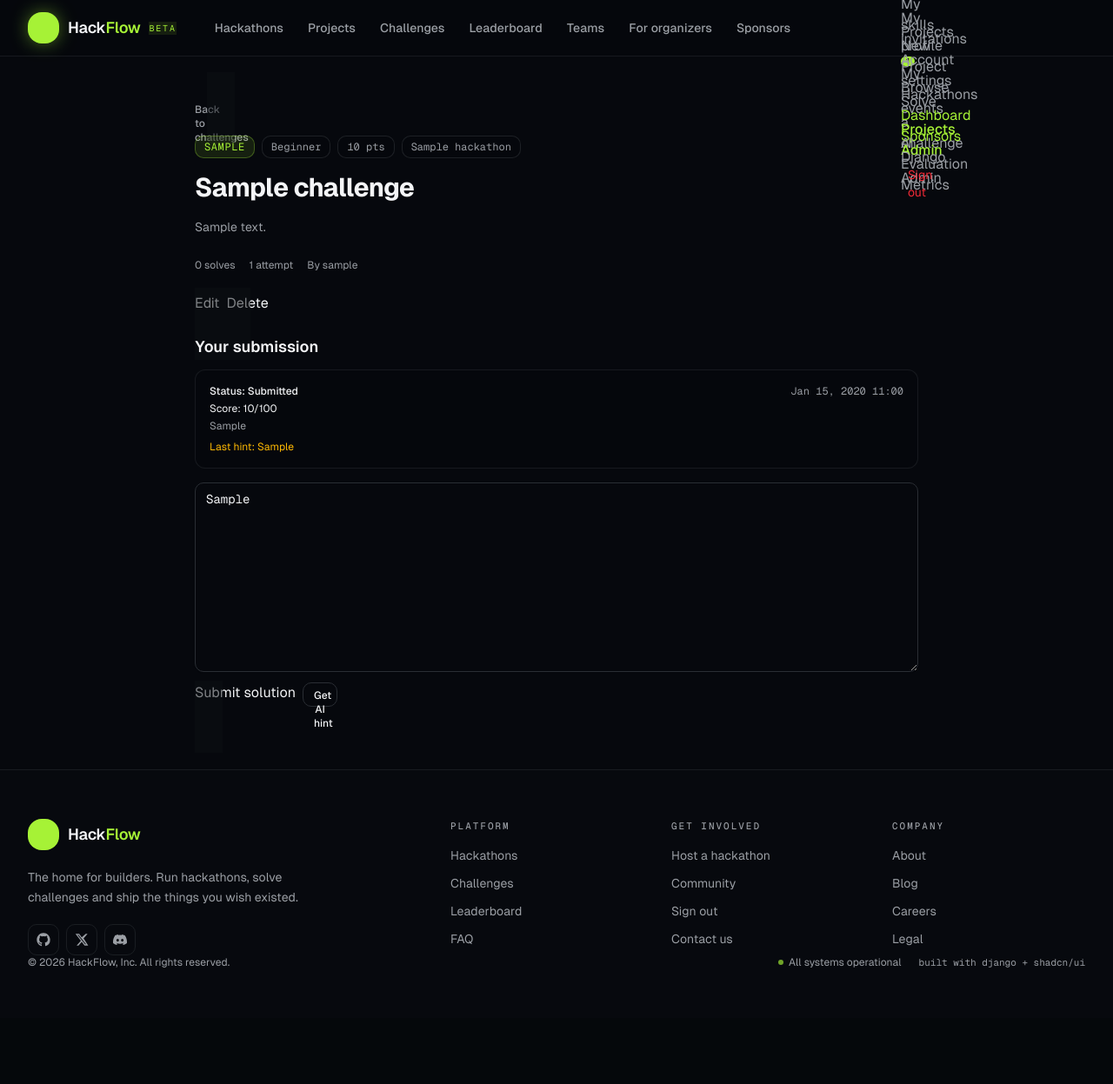
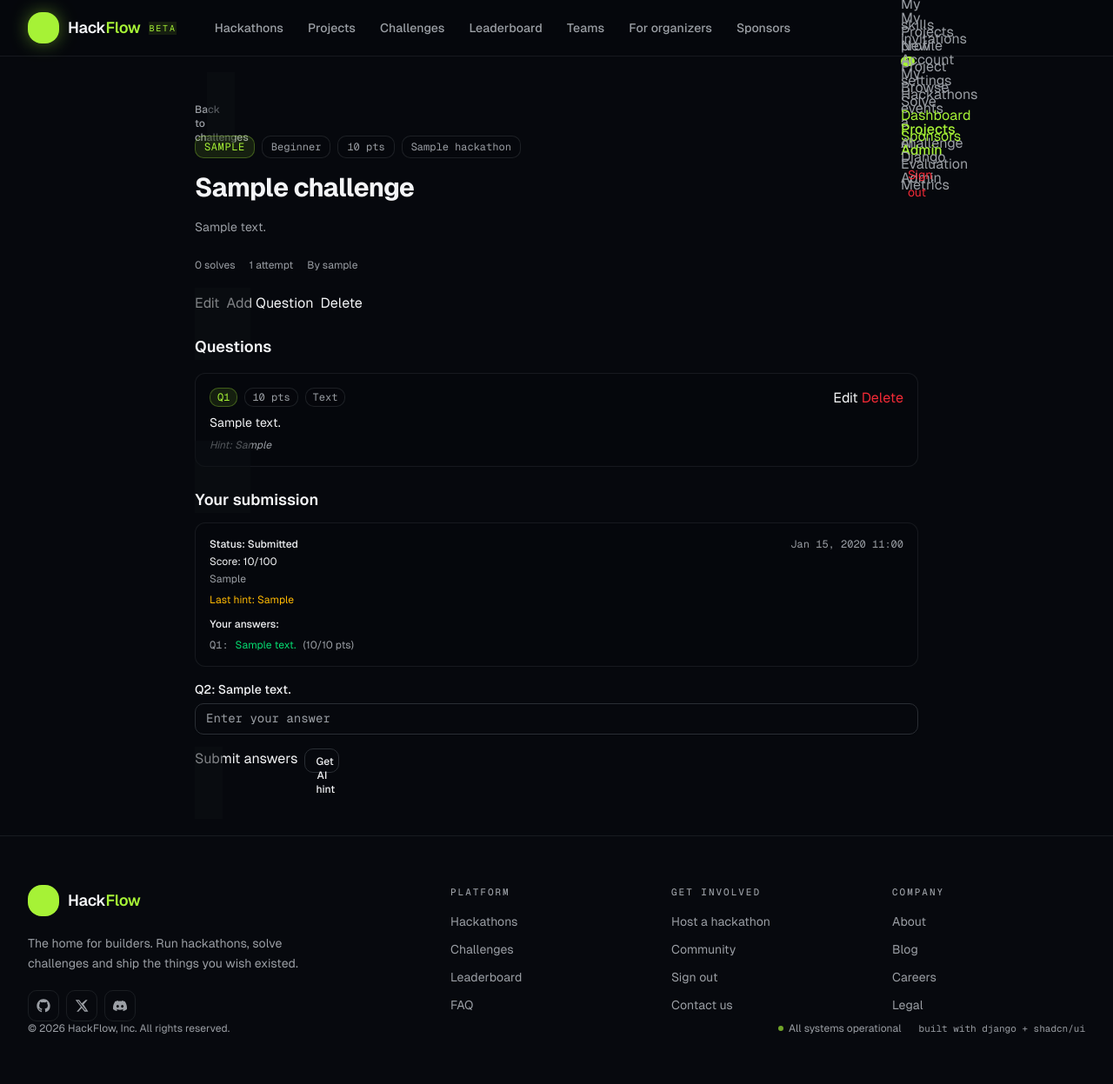
Before and after one commit to mAmineChniti/HackFlow, a Django app: page /challenges/sample/ in a window 1280 px wide. Shown: the whole page at 87% size. Before the commit the page ends 1113 px from the top, so only its background shows below. Run offline with Django 5.2, Linux system fonts and the light colour scheme; a user stored in the database is signed in; tables that the repository leaves empty hold one stand-in row (values such as "Sample post"); style sheets or scripts are compiled from the project's sources; parts of the project's set-up code (start-up, migrations or seed data) failed here and were passed over.

Commit message:
Transform challenges into CTF-style with questions and answer validation
- Add ChallengeQuestion model with question text, answer type (text/number/flag), correct answer, points, order, and optional hint
- Add ChallengeAnswer model to store per-question answers with validation results and points earned
- Remove solution field from ChallengeSubmission (now stored via ChallengeAnswer)
- Add ChallengeQuestionForm for creating/editing questions
- Update ChallengeSubmissionForm to dynamically generate fields for each question
- Add question CRUD views (create, edit, delete) with organizer permission checks
- Update challenge detail view to display questions, answer history, and submission status
- Update submission logic to validate answers against correct answers (case-insensitive for text/flag, numeric for number)
- Calculate score based on points earned across all questions
- Add question management templates (form and confirm delete)
- Update challenge detail template to show questions with edit/delete controls for organizers
- Update submission form to accept per-question answers instead of single text solution
- Show answer correctness and points earned in submission history

Generated with [Devin](https://devin.ai)

Co-Authored-By: Devin <158243242+devin-ai-integration[bot]@users.noreply.github.com>

```diff
--- a/challenges/forms.py
+++ b/challenges/forms.py
@@ -1,6 +1,6 @@
 from django import forms
 
-from .models import Challenge, ChallengeSubmission
+from .models import Challenge, ChallengeQuestion, ChallengeSubmission, ChallengeAnswer
 
 
 class ChallengeForm(forms.ModelForm):
@@ -37,23 +37,64 @@ class ChallengeForm(forms.ModelForm):
                 )
 
 
-class ChallengeSubmissionForm(forms.ModelForm):
+class ChallengeQuestionForm(forms.ModelForm):
     class Meta:
-        model = ChallengeSubmission
-        fields = ["solution"]
+        model = ChallengeQuestion
+        fields = ["question_text", "answer_type", "correct_answer", "points", "order", "hint"]
         widgets = {
-            "solution": forms.Textarea(
-                attrs={
-                    "rows": 10,
-                    "placeholder": "Describe your approach, code, or answer. Be specific.",
-                }
-            ),
+            "question_text": forms.Textarea(attrs={"rows": 3}),
+            "correct_answer": forms.TextInput(attrs={"placeholder": "Ex: flag{hidden_secret}"}),
+            "hint": forms.Textarea(attrs={"rows": 2, "placeholder": "Optional hint for participants"}),
         }
 
     def __init__(self, *args, **kwargs):
         super().__init__(*args, **kwargs)
-        self.fields["solution"].widget.attrs["class"] = (
-            "flex min-h-[180px] w-full rounded-md border border-input bg-transparent "
-            "px-3 py-2 text-sm shadow-xs placeholder:text-muted-foreground "
-            "focus-visible:outline-hidden focus-visible:ring-1 focus-visible:ring-ring font-mono"
-        )
+        for field in self.fields.values():
+            widget = field.widget
+            if isinstance(widget, forms.Textarea):
+                widget.attrs["class"] = (
+                    "flex min-h-[80px] w-full rounded-md border border-input bg-transparent "
+                    "px-3 py-2 text-sm shadow-xs placeholder:text-muted-foreground "
+                    "focus-visible:outline-hidden focus-visible:ring-1 focus-visible:ring-ring"
+                )
+            elif isinstance(widget, (forms.Select, forms.SelectMultiple)):
+                widget.attrs["class"] = (
+                    "flex h-9 w-full rounded-md border border-input bg-background px-3 py-1 "
+                    "text-sm shadow-xs focus-visible:outline-hidden focus-visible:ring-1 "
+                    "focus-visible:ring-ring"
+                )
+            else:
+                widget.attrs["class"] = (
+                    "flex h-9 w-full rounded-md border border-input bg-transparent px-3 py-1 "
+                    "text-sm shadow-xs placeholder:text-muted-foreground "
+                    "focus-visible:outline-hidden focus-visible:ring-1 focus-visible:ring-ring"
+                )
+
+
+class ChallengeQuestionFormSetHelper:
+    pass
+
+
+class ChallengeSubmissionForm(forms.Form):
+    def __init__(self, *args, challenge=None, **kwargs):
+        super().__init__(*args, **kwargs)
+        self.challenge = challenge
+        if challenge:
+            questions = challenge.questions.all().order_by("order", "id")
+            for question in questions:
+                field_name = f"question_{question.id}"
+                placeholder = "Enter your answer"
+                if question.answer_type == ChallengeQuestion.AnswerType.FLAG:
+                    placeholder = "Ex: flag{...}"
+                elif question.answer_type == ChallengeQuestion.AnswerType.NUMBER:
+                    placeholder = "Enter a number"
+                self.fields[field_name] = forms.CharField(
+                    label=f"Q{question.order + 1}: {question.question_text}",
+                    required=True,
+                    widget=forms.TextInput(attrs={"placeholder": placeholder}),
+                )
+                self.fields[field_name].widget.attrs["class"] = (
+                    "flex h-9 w-full rounded-md border border-input bg-transparent px-3 py-1 "
+                    "text-sm shadow-xs placeholder:text-muted-foreground "
+                    "focus-visible:outline-hidden focus-visible:ring-1 focus-visible:ring-ring font-mono"
+                )
--- a/challenges/urls.py
+++ b/challenges/urls.py
@@ -11,4 +11,7 @@ urlpatterns = [
     path("<slug:slug>/delete/", views.ChallengeDeleteView.as_view(), name="delete"),
     path("<slug:slug>/submit/", views.challenge_submit, name="submit"),
     path("<slug:slug>/hint/", views.challenge_hint_view, name="hint"),
+    path("<slug:slug>/questions/add/", views.question_create, name="question_create"),
+    path("<slug:slug>/questions/<int:question_id>/edit/", views.question_edit, name="question_edit"),
+    path("<slug:slug>/questions/<int:question_id>/delete/", views.question_delete, name="question_delete"),
 ]
--- a/challenges/views.py
+++ b/challenges/views.py
@@ -6,7 +6,7 @@ from django.contrib import messages
 from django.contrib.auth.decorators import login_required
 from django.contrib.auth.mixins import LoginRequiredMixin, UserPassesTestMixin
 from django.core.exceptions import PermissionDenied
-from django.db.models import Count, Q
+from django.db.models import Count, Max, Q
 from django.http import JsonResponse
 from django.shortcuts import get_object_or_404, redirect, render
 from django.urls import reverse, reverse_lazy
@@ -18,8 +18,8 @@ from core.groq import call_groq, is_configured
 from projects.services import is_admin, is_organizer
 
 from . import services
-from .forms import ChallengeForm, ChallengeSubmissionForm
-from .models import Challenge, ChallengeSubmission
+from .forms import ChallengeForm, ChallengeQuestionForm, ChallengeSubmissionForm
+from .models import Challenge, ChallengeQuestion, ChallengeSubmission, ChallengeAnswer
 
 logger = logging.getLogger(__name__)
 
@@ -81,9 +81,10 @@ class ChallengeDetailView(DetailView):
         if user.is_authenticated:
             submission = ChallengeSubmission.objects.filter(
                 challenge=challenge, participant=user
-            ).first()
+            ).prefetch_related("answers__question").first()
         context["submission"] = submission
-        context["submission_form"] = ChallengeSubmissionForm(instance=submission)
+        context["questions"] = challenge.questions.all().order_by("order", "id")
+        context["submission_form"] = ChallengeSubmissionForm(challenge=challenge)
         context["solve_count"] = challenge.submissions.filter(
             status=ChallengeSubmission.Status.PASSED
         ).count()
@@ -178,32 +179,65 @@ def challenge_submit(request, slug):
     ).first()
 
     if request.method == "POST":
-        form = ChallengeSubmissionForm(request.POST, instance=existing)
+        form = ChallengeSubmissionForm(request.POST, challenge=challenge)
         if form.is_valid():
-            submission = form.save(commit=False)
-            submission.challenge = challenge
-            submission.participant = request.user
-            if existing:
-                submission.attempt_count = existing.attempt_count + 1
+            submission = existing
+            if not submission:
+                submission = ChallengeSubmission(challenge=challenge, participant=request.user)
+                submission.attempt_count = 1
+            else:
+                submission.attempt_count += 1
                 submission.submitted_at = timezone.now()
-            else:
-                submission.attempt_count = 1
-            solution_text = (submission.solution or "").strip()
-            passed = len(solution_text) >= 40
+
+            total_points = 0
+            max_points = sum(q.points for q in challenge.questions.all())
+            all_correct = True
+
+            for question in challenge.questions.all().order_by("order", "id"):
+                field_name = f"question_{question.id}"
+                user_answer = form.cleaned_data.get(field_name, "").strip()
+                correct_answer = question.correct_answer.strip()
+
+                is_correct = False
+                if question.answer_type == ChallengeQuestion.AnswerType.NUMBER:
+                    try:
+                        is_correct = float(user_answer) == float(correct_answer)
+                    except (ValueError, TypeError):
+                        is_correct = False
+                else:
+                    is_correct = user_answer.lower() == correct_answer.lower()
+
+                points_earned = question.points if is_correct else 0
+                total_points += points_earned
+
+                if not is_correct:
+                    all_correct = False
+
+                ChallengeAnswer.objects.update_or_create(
+                    submission=submission,
+                    question=question,
+                    defaults={
+                        "answer_text": user_answer,
+                        "is_correct": is_correct,
+                        "points_earned": points_earned,
+                    },
+                )
+
             submission.status = (
-                ChallengeSubmission.Status.PASSED if passed else ChallengeSubmission.Status.FAILED
+                ChallengeSubmission.Status.PASSED if all_correct else ChallengeSubmission.Status.FAILED
             )
-            submission.score = 100 if passed else 0
+            submission.score = int((total_points / max_points * 100)) if max_points > 0 else 0
             submission.save()
-            if passed:
-                messages.success(request, "Solution submitted and marked as passed.")
+
+            if all_correct:
+                messages.success(request, "All answers correct! Challenge passed.")
             else:
                 messages.warning(
-                    request, "Solution submitted but needs more detail (min 40 chars)."
+                    request, f"Submission saved. Score: {submission.score}/100. Try again for full points."
                 )
             return redirect("challenges:detail", slug=slug)
     else:
-        form = ChallengeSubmissionForm(instance=existing)
+        form = ChallengeSubmissionForm(challenge=challenge)
 
     return render(
         request,
@@ -255,3 +289,75 @@ def challenge_hint_view(request, slug):
         sub.save(update_fields=["last_hint"])
 
     return JsonResponse({"success": True, "hint": hint, "ai_configured": is_configured()})
+
+
+@login_required
+def question_create(request, slug):
+    challenge = get_object_or_404(Challenge, slug=slug)
+    if not services.can_edit_challenge(request.user, challenge):
+        messages.error(request, "You do not have permission to add questions to this challenge.")
+        return redirect("challenges:detail", slug=slug)
+
+    if request.method == "POST":
+        form = ChallengeQuestionForm(request.POST)
+        if form.is_valid():
+            question = form.save(commit=False)
+            question.challenge = challenge
+            if question.order is None:
+                max_order = challenge.questions.aggregate(Max("order"))["order__max"] or 0
+                question.order = max_order + 1
+            question.save()
+            messages.success(request, "Question added successfully.")
+            return redirect("challenges:detail", slug=slug)
+    else:
+        form = ChallengeQuestionForm()
+
+    return render(
+        request,
+        "challenges/question_form.html",
+        {"challenge": challenge, "form": form, "page_title": "Add Question"},
+    )
+
+
+@login_required
+def question_edit(request, slug, question_id):
+    challenge = get_object_or_404(Challenge, slug=slug)
+    question = get_object_or_404(ChallengeQuestion, pk=question_id, challenge=challenge)
+    if not services.can_edit_challenge(request.user, challenge):
+        messages.error(request, "You do not have permission to edit this question.")
+        return redirect("challenges:detail", slug=slug)
+
+    if request.method == "POST":
+        form = ChallengeQuestionForm(request.POST, instance=question)
+        if form.is_valid():
+            form.save()
+            messages.success(request, "Question updated successfully.")
+            return redirect("challenges:detail", slug=slug)
+    else:
+        form = ChallengeQuestionForm(instance=question)
+
+    return render(
+        request,
+        "challenges/question_form.html",
+        {"challenge": challenge, "question": question, "form": form, "page_title": "Edit Question"},
+    )
+
+
+@login_required
+def question_delete(request, slug, question_id):
+    challenge = get_object_or_404(Challenge, slug=slug)
+    question = get_object_or_404(ChallengeQuestion, pk=question_id, challenge=challenge)
+    if not services.can_edit_challenge(request.user, challenge):
+        messages.error(request, "You do not have permission to delete this question.")
+        return redirect("challenges:detail", slug=slug)
+
+    if request.method == "POST":
+        question.delete()
+        messages.success(request, "Question deleted successfully.")
+        return redirect("challenges:detail", slug=slug)
+
+    return render(
+        request,
+        "challenges/question_confirm_delete.html",
+        {"challenge": challenge, "question": question},
+    )
--- a/templates/challenges/detail.html
+++ b/templates/challenges/detail.html
@@ -25,12 +25,46 @@
             </div>
 
             {% if is_organizer %}
-            <div class="mt-6 flex gap-2">
+            <div class="mt-6 flex flex-wrap gap-2">
                 <c-button_link href="{% url 'challenges:update' challenge.slug %}" variant="outline" size="sm">Edit</c-button_link>
+                <c-button_link href="{% url 'challenges:question_create' challenge.slug %}" variant="outline" size="sm">Add Question</c-button_link>
                 <c-button_link href="{% url 'challenges:delete' challenge.slug %}" variant="destructive" size="sm">Delete</c-button_link>
             </div>
             {% endif %}
         </c-card>
+
+        {% if questions %}
+        <c-card class="border-border/70 bg-card/50 p-6 md:p-8">
+            <h2 class="text-lg font-semibold">Questions</h2>
+            <div class="mt-4 space-y-4">
+                {% for question in questions %}
+                <div class="rounded-lg border border-border/60 bg-background/40 p-4">
+                    <div class="flex items-start justify-between gap-3">
+                        <div class="flex-1">
+                            <div class="flex items-center gap-2">
+                                <span class="rounded-md border border-primary/30 bg-primary/10 px-2 py-0.5 font-mono text-xs text-primary">Q{{ forloop.counter }}</span>
+                                <span class="rounded-md border border-border/80 bg-background/60 px-2 py-0.5 font-mono text-xs text-muted-foreground">{{ question.points }} pts</span>
+                                <span class="rounded-md border border-border/80 bg-background/60 px-2 py-0.5 font-mono text-xs text-muted-foreground">{{ question.get_answer_type_display }}</span>
+                            </div>
+                            <p class="mt-2 text-sm text-foreground">{{ question.question_text }}</p>
+                            {% if question.hint %}<p class="mt-2 text-xs text-muted-foreground"><em>Hint: {{ question.hint }}</em></p>{% endif %}
+                        </div>
+                        {% if is_organizer %}
+                        <div class="flex gap-1">
+                            <c-button_link href="{% url 'challenges:question_edit' challenge.slug question.id %}" variant="ghost" size="sm">Edit</c-button_link>
+                            <c-button_link href="{% url 'challenges:question_delete' challenge.slug question.id %}" variant="ghost" size="sm" class="text-destructive">Delete</c-button_link>
+                        </div>
+                        {% endif %}
+                    </div>
+                </div>
+                {% endfor %}
+            </div>
+        </c-card>
+        {% elif is_organizer %}
+        <c-card class="border-border/70 bg-card/50 p-6 md:p-8">
+            <p class="text-sm text-muted-foreground">No questions yet. <a href="{% url 'challenges:question_create' challenge.slug %}" class="text-primary hover:underline">Add your first question</a> to make this challenge solvable.</p>
+        </c-card>
+        {% endif %}
 
         <c-card class="border-border/70 bg-card/50 p-6 md:p-8">
             <h2 class="text-lg font-semibold">Your submission</h2>
@@ -44,16 +78,33 @@
                 {% if submission.score is not None %}<p class="mt-1">Score: {{ submission.score }}/100</p>{% endif %}
                 {% if submission.feedback %}<p class="mt-1 text-muted-foreground">{{ submission.feedback }}</p>{% endif %}
                 {% if submission.last_hint %}<p class="mt-2 text-amber-400">Last hint: {{ submission.last_hint }}</p>{% endif %}
+                {% if submission.answers.all %}
+                <div class="mt-3 space-y-2">
+                    <p class="font-medium">Your answers:</p>
+                    {% for answer in submission.answers.all|dictsort:"question.order" %}
+                    <div class="flex items-center gap-2">
+                        <span class="font-mono text-muted-foreground">Q{{ forloop.counter }}:</span>
+                        <span class="{% if answer.is_correct %}text-green-400{% else %}text-red-400{% endif %}">{{ answer.answer_text }}</span>
+                        <span class="text-muted-foreground">({{ answer.points_earned }}/{{ answer.question.points }} pts)</span>
+                    </div>
+                    {% endfor %}
+                </div>
+                {% endif %}
             </div>
             {% endif %}
 
-            {% if can_submit %}
-            <form method="post" action="{% url 'challenges:submit' challenge.slug %}" class="mt-4 space-y-3">
+            {% if can_submit and questions %}
+            <form method="post" action="{% url 'challenges:submit' challenge.slug %}" class="mt-4 space-y-4">
                 {% csrf_token %}
-                {{ submission_form.solution }}
-                {% for error in submission_form.solution.errors %}<p class="text-xs text-destructive">{{ error }}</p>{% endfor %}
+                {% for field in submission_form %}
+                <div>
+                    <label class="block text-sm font-medium text-foreground mb-1.5">{{ field.label }}</label>
+                    {{ field }}
+                    {% for error in field.errors %}<p class="mt-1 text-xs text-destructive">{{ error }}</p>{% endfor %}
+                </div>
+                {% endfor %}
                 <div class="flex flex-wrap gap-2">
-                    <c-button type="submit" size="sm">Submit solution</c-button>
+                    <c-button type="submit" size="sm">Submit answers</c-button>
                     <button type="button" id="hint-btn" class="inline-flex items-center gap-2 rounded-md border border-input bg-background px-3 py-1.5 text-xs font-medium hover:bg-accent">
                         <c-lucideicon.sparkles class="size-3.5" /> Get AI hint
                     </button>
```
Also changed, not shown: challenges/models.py (+59 -1 lines), templates/challenges/question_confirm_delete.html (added, +28 -0 lines), templates/challenges/question_form.html (added, +33 -0 lines), challenges/migrations/0002_remove_challengesubmission_solution_and_more.py (added).
